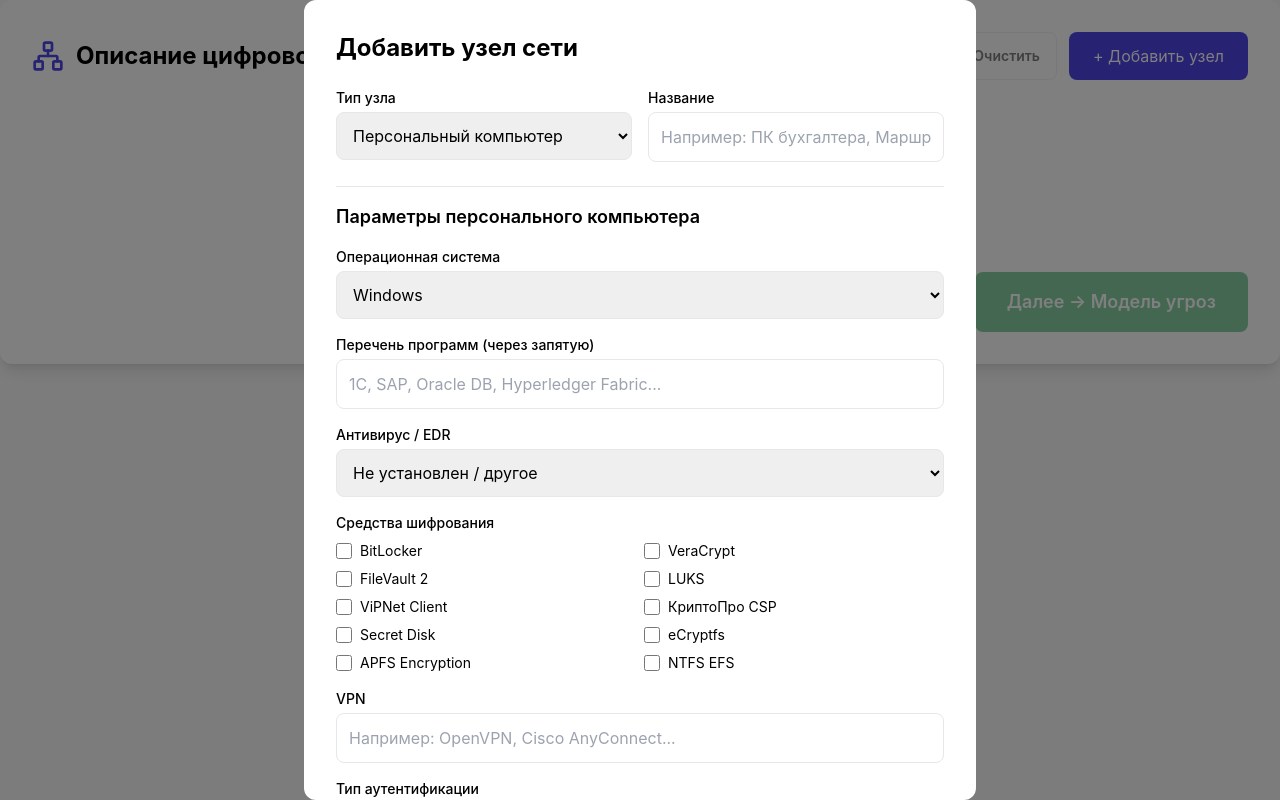
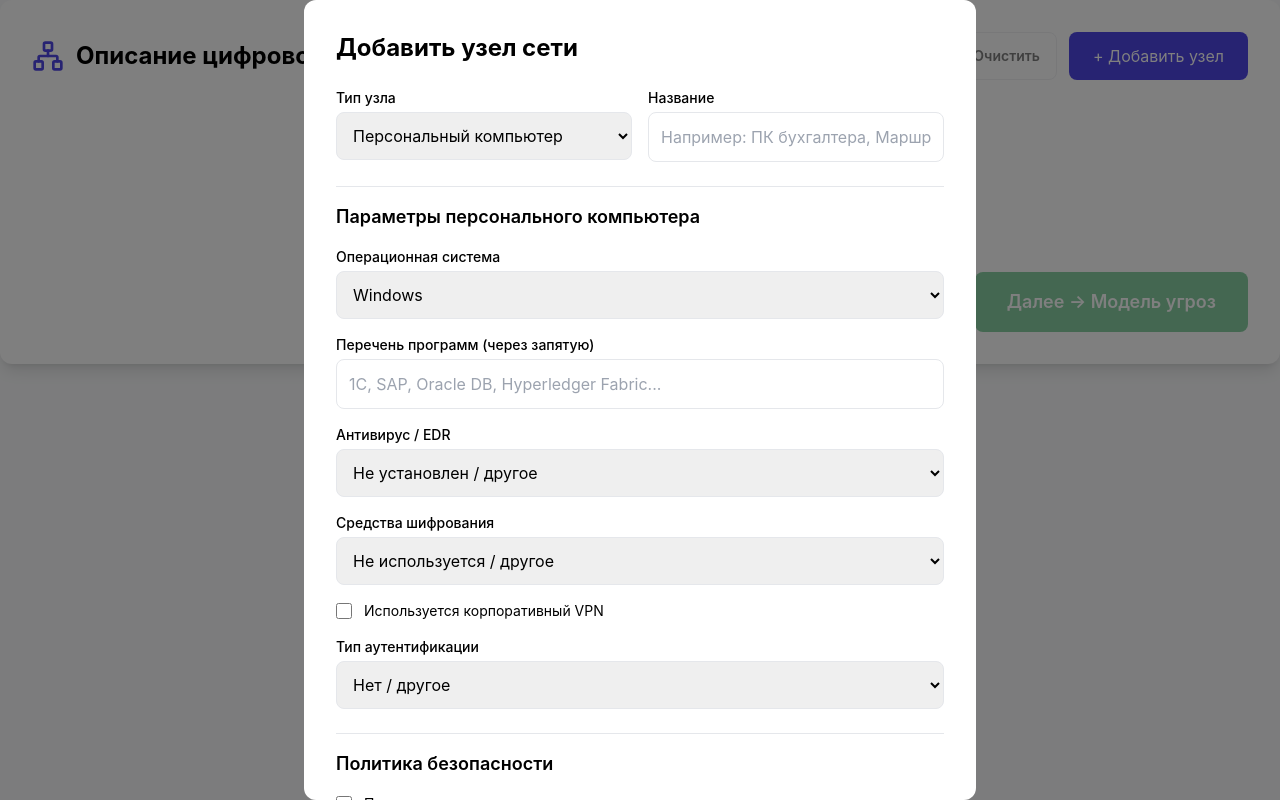
Before and after one commit to arsenydem/quantum-resilience-platform, a React (Vite) app in the folder frontend/: page /platform in a window 1280 px wide. Both pictures are taken after a click on the button "+ Добавить узел". Built offline with nearby package versions, Linux system fonts and the light colour scheme.

Commit message:
fix: fixed check-boxes

```diff
--- a/frontend/src/components/PlatformForm.tsx
+++ b/frontend/src/components/PlatformForm.tsx
@@ -11,7 +11,7 @@ const nodeTypes: { value: NodeType; label: string }[] = [
   { value: "router", label: "Маршрутизатор" },
   { value: "firewall", label: "Файрволл" },
   { value: "wifi_ap", label: "Точка доступа Wi-Fi" },
-  { value: "user", label: "Пользователь" }, // 👈 новый тип
+  { value: "user", label: "Пользователь" },
 ];
 
 const MOCK_NODES: Omit<NetworkNode, "id">[] = [
@@ -29,10 +29,6 @@ const MOCK_NODES: Omit<NetworkNode, "id">[] = [
     security_policy: {
       password_hashed: true,
       backup_frequency: "daily",
-    },
-    personal_data: {
-      enabled: true,
-      count: 2400,
     },
     professional_software: ["Visual Studio", "Docker Desktop", "Terraform"],
     auth_type: "Пароль",
@@ -60,10 +56,6 @@ const MOCK_NODES: Omit<NetworkNode, "id">[] = [
       password_hashed: true,
       backup_frequency: "daily",
     },
-    personal_data: {
-      enabled: true,
-      count: 520,
-    },
     professional_software: ["1C", "SAP GUI", "MS Office"],
     auth_type: "Смарт-карта",
   },
@@ -79,10 +71,6 @@ const MOCK_NODES: Omit<NetworkNode, "id">[] = [
     security_policy: {
       password_hashed: false,
       backup_frequency: "none",
-    },
-    personal_data: {
-      enabled: false,
-      count: 0,
     },
     professional_software: [],
   },
@@ -196,7 +184,7 @@ export default function PlatformForm({
     const form = e.currentTarget;
     const data = new FormData(form);
 
-    const encryption = data.getAll("encryption") as string[];
+    const encryptionValue = (data.get("encryption") as string) || "";
 
     const security_policy = {
       password_hashed: data.get("password_hashed") === "on",
@@ -212,11 +200,6 @@ export default function PlatformForm({
           }
         : undefined;
 
-    const personal_data = {
-      enabled: data.get("personal_data") === "on",
-      count: Number(data.get("personal_data_count") || 0) || 0,
-    };
-
     const connections = data.getAll("connections") as string[];
 
     const accessLevelValue = data.get("access_level") as string | null;
@@ -231,20 +214,17 @@ export default function PlatformForm({
         .filter(Boolean),
       os: (data.get("os") as string) || undefined,
       antivirus: (data.get("antivirus") as string) || undefined,
-      encryption: encryption.length ? encryption : undefined,
-      vpn: ((data.get("vpn") as string) || "").trim() || undefined,
-      // 1f. Тип аутентификации
+      encryption: encryptionValue ? [encryptionValue] : undefined,
+      // VPN как галочка: если включено — пишем "enabled", иначе undefined
+      vpn: data.get("vpn") === "on" ? "enabled" : undefined,
       auth_type: ((data.get("auth_type") as string) || "").trim() || undefined,
-      // 6. Тип файрволла
       firewall_type:
         ((data.get("firewall_type") as string) || "").trim() || undefined,
-      // 8. Уровень доступа пользователя
       access_level: accessLevelValue
         ? (Number(accessLevelValue) as 1 | 2 | 3)
         : undefined,
       security_policy,
       wifi,
-      personal_data,
       connections,
     };
 
@@ -431,39 +411,38 @@ export default function PlatformForm({
                   </div>
 
                   <div>
-                    <label className="block text-sm font-medium mb-2">
+                    <label className="block text-sm font-medium">
                       Средства шифрования
                     </label>
-                    <div className="grid grid-cols-2 gap-2">
+                    <select
+                      name="encryption"
+                      className="w-full mt-1 p-3 border rounded-lg"
+                      defaultValue={
+                        Array.isArray((editing as any)?.encryption) &&
+                        (editing as any)?.encryption.length > 0
+                          ? (editing as any).encryption[0]
+                          : ""
+                      }
+                    >
+                      <option value="">Не используется / другое</option>
                       {encryptionOptions.map((enc) => (
-                        <label
-                          key={enc}
-                          className="flex items-center gap-2 text-sm"
-                        >
-                          <input
-                            type="checkbox"
-                            name="encryption"
-                            value={enc}
-                            className="w-4 h-4"
-                            defaultChecked={
-                              (editing as any)?.encryption?.includes?.(enc)
-                            }
-                          />
-                          <span>{enc}</span>
-                        </label>
+                        <option key={enc} value={enc}>
+                          {enc}
+                        </option>
                       ))}
-                    </div>
+                    </select>
                   </div>
 
-                  <div>
-                    <label className="block text-sm font-medium">VPN</label>
+                  {/* VPN только галочкой */}
+                  <label className="flex items-center gap-3 text-sm">
                     <input
+                      type="checkbox"
                       name="vpn"
-                      defaultValue={(editing as any)?.vpn}
-                      placeholder="Например: OpenVPN, Cisco AnyConnect..."
-                      className="w-full mt-1 p-3 border rounded-lg"
+                      className="w-4 h-4"
+                      defaultChecked={Boolean((editing as any)?.vpn)}
                     />
-                  </div>
+                    <span>Используется корпоративный VPN</span>
+                  </label>
 
                   {/* 1f. Тип аутентификации */}
                   <div>
@@ -514,7 +493,7 @@ export default function PlatformForm({
 
               {/* 7. Точка доступа Wi-Fi */}
               {currentType === "wifi_ap" && (
-                <div className="space-y-4 border-t pt-4">
+                <div className="space-y-4 border-т pt-4">
                   <h4 className="font-semibold text-lg">
                     Параметры Wi-Fi точки доступа
                   </h4>
@@ -577,7 +556,7 @@ export default function PlatformForm({
                 </div>
               )}
 
-              {/* 5. Политика безопасности + персональные данные */}
+              {/* 5. Политика безопасности */}
               <div className="border-t pt-4 space-y-4">
                 <h4 className="font-semibold text-lg">Политика безопасности</h4>
 
@@ -610,34 +589,6 @@ export default function PlatformForm({
                     <option value="weekly">Еженедельно</option>
                     <option value="monthly">Ежемесячно</option>
                   </select>
-                </div>
-
-                {/* Хранение персональных данных */}
-                <div className="pt-2 border-t mt-2 space-y-2">
-                  <h5 className="font-semibold text-sm">
-                    Хранение персональных данных
-                  </h5>
-                  <label className="flex items-center gap-3 text-sm">
-                    <input
-                      type="checkbox"
-                      name="personal_data"
-                      className="w-4 h-4"
-                      defaultChecked={editing?.personal_data?.enabled}
-                    />
-                    <span>На узле обрабатываются / хранятся персональные данные</span>
-                  </label>
-                  <div>
-                    <label className="block text-sm font-medium">
-                      Оценочное количество записей
-                    </label>
-                    <input
-                      type="number"
-                      name="personal_data_count"
-                      min={0}
-                      className="w-full mt-1 p-3 border rounded-lg"
-                      defaultValue={editing?.personal_data?.count ?? 0}
-                    />
-                  </div>
                 </div>
               </div>
 
```
